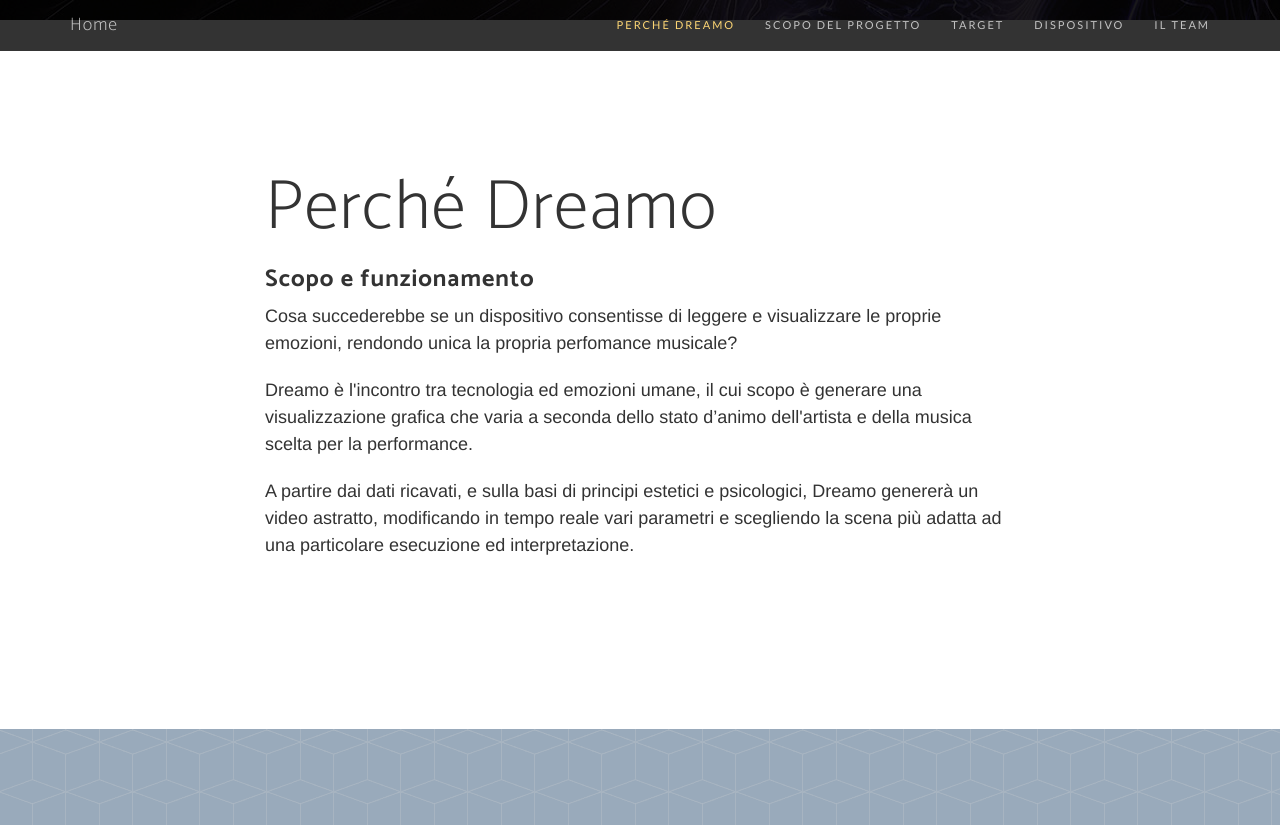
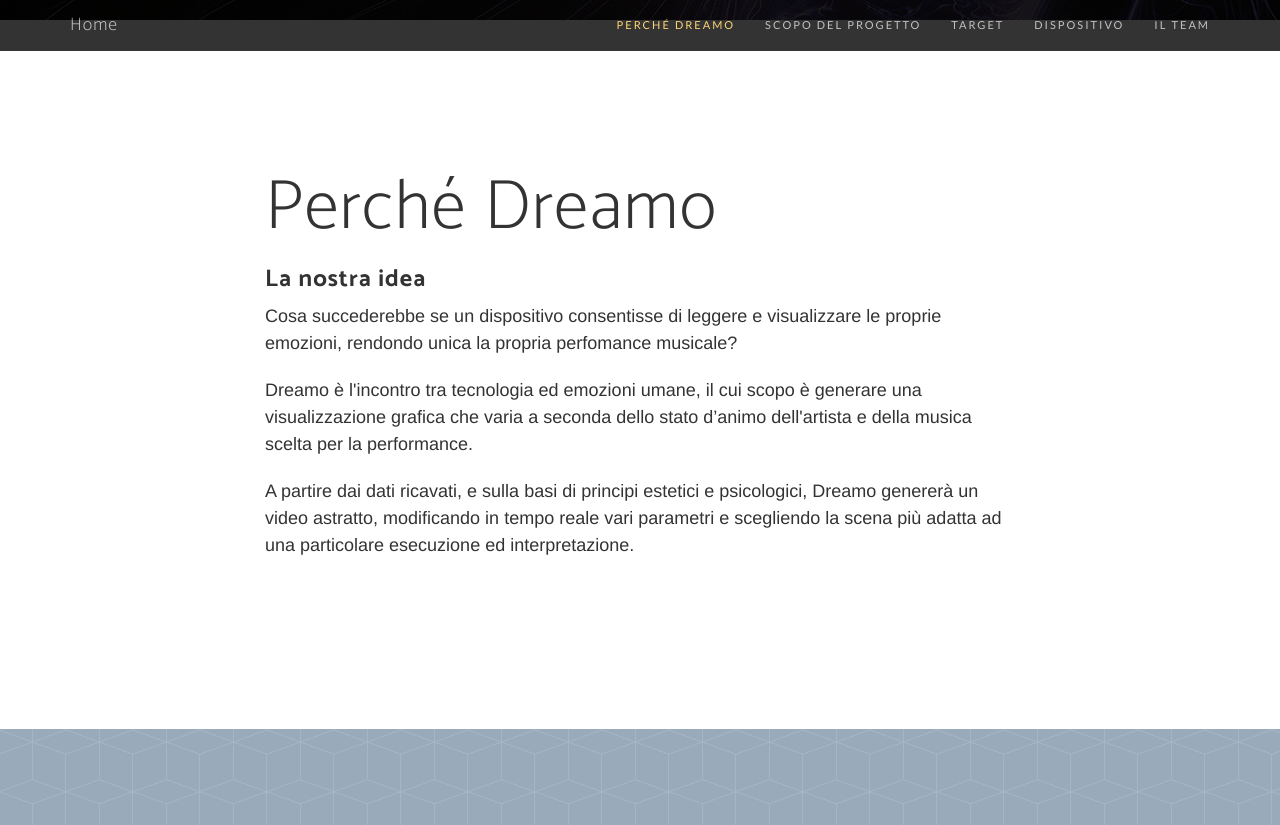
Before and after one commit to Dreamo-Italy/dreamo, a Jekyll site: the page built from index.html, in a window 1280 px wide and 900 px high, scrolled down 880 px, cut to the strip 0-825 px from the top of the window. Built offline with Jekyll 4.4.1, drawn with Linux system fonts in a browser that asks for light colours; nearby versions of some CDN libraries; some web fonts are replaced; Markdown is read by kramdown in place of the engine named in the settings; the list of posts is cut into pages by our own code.

Commit message:
Update titolo paragrafo

```diff
--- a/_includes/front-intro.html
+++ b/_includes/front-intro.html
@@ -3,7 +3,7 @@
         <div class="row">
             <div class="col-md-8 col-md-offset-2">
                 <h2 class="section-heading">Perché Dreamo</h2>
-                <h3><strong>Scopo e funzionamento</strong></h3>
+                <h3><strong>La nostra idea</strong></h3>
                 <p>Cosa succederebbe se un dispositivo consentisse di leggere e visualizzare le proprie emozioni, rendondo unica la propria perfomance musicale?</p>
 	              <p>Dreamo è l'incontro tra tecnologia ed emozioni umane, il cui scopo è generare una visualizzazione grafica che varia a seconda dello stato d’animo dell'artista e della musica scelta per la performance.</p>
                 <p>A partire dai dati ricavati, e sulla basi di principi estetici e psicologici, Dreamo genererà un video astratto, modificando in tempo reale vari parametri e scegliendo la scena più adatta ad una particolare esecuzione ed interpretazione.</p>
```
